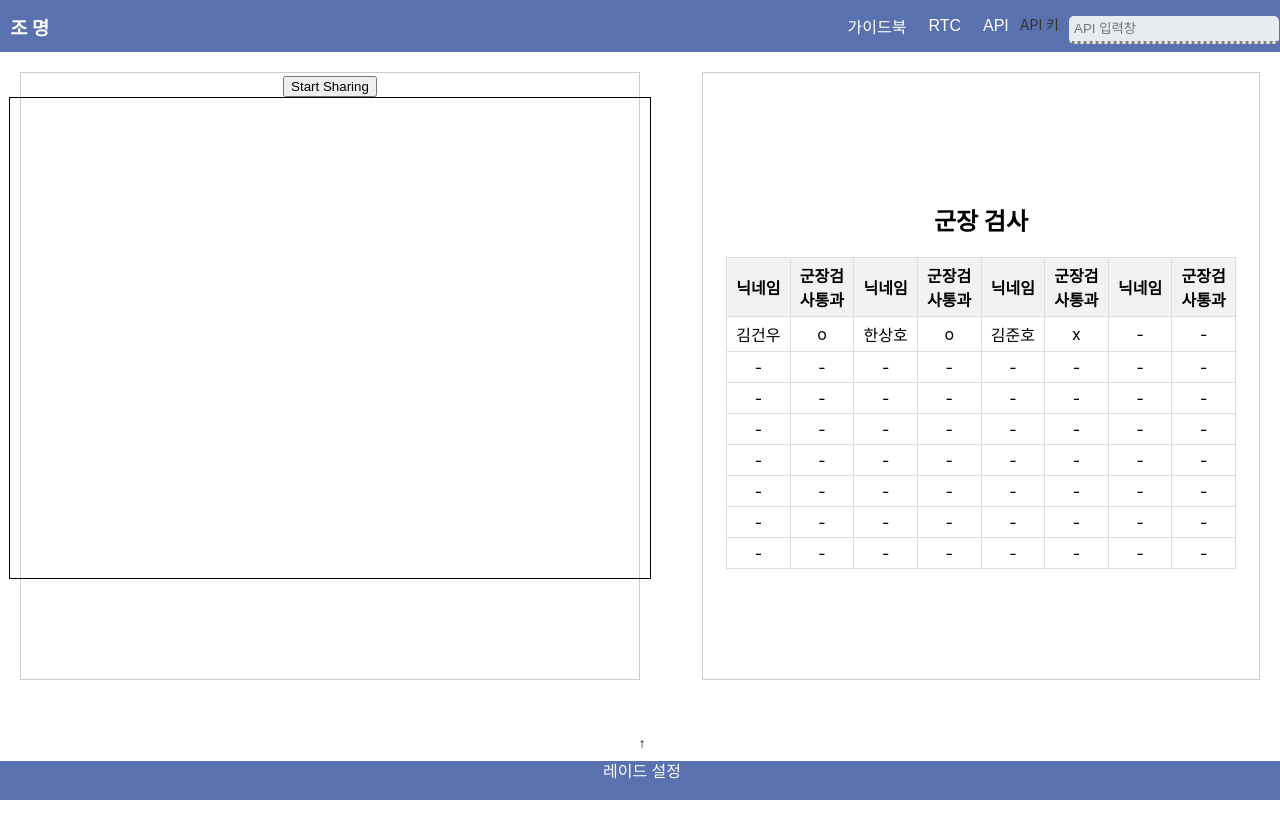
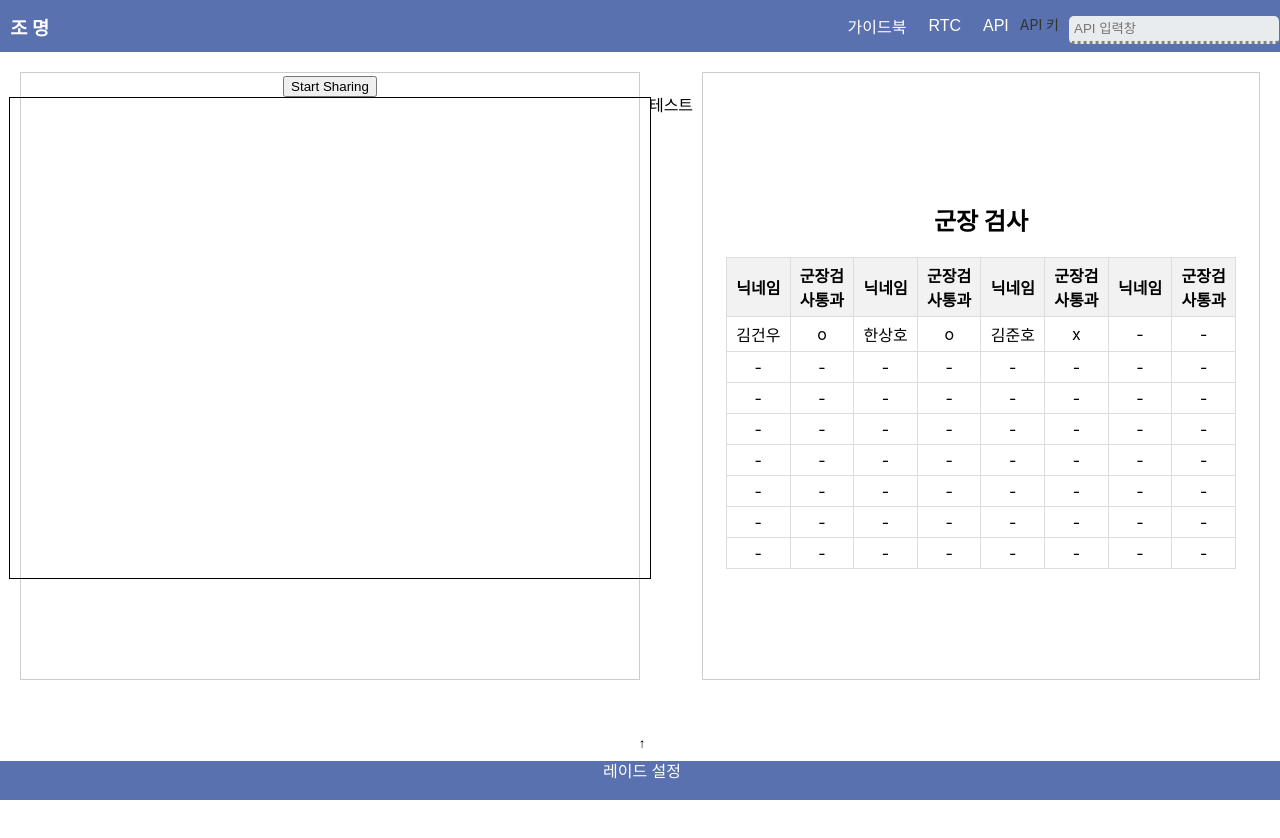
Before and after one commit to genwo123/gunjangzone, a React (Create React App) app: page / in a window 1280 px wide. Shown: the top 838 px of the page. Built offline with nearby package versions, Linux system fonts and the light colour scheme.

Commit message:
1차 테스트

```diff
--- a/src/component/Body.js
+++ b/src/component/Body.js
@@ -9,6 +9,9 @@ const Body = () => {
       <div className="rtc-wrapper">
         <RTC />
       </div>
+      <br/>
+      테스트
+      <br/>
       <div className="party-wrapper">
         <Party />
       </div>
```
